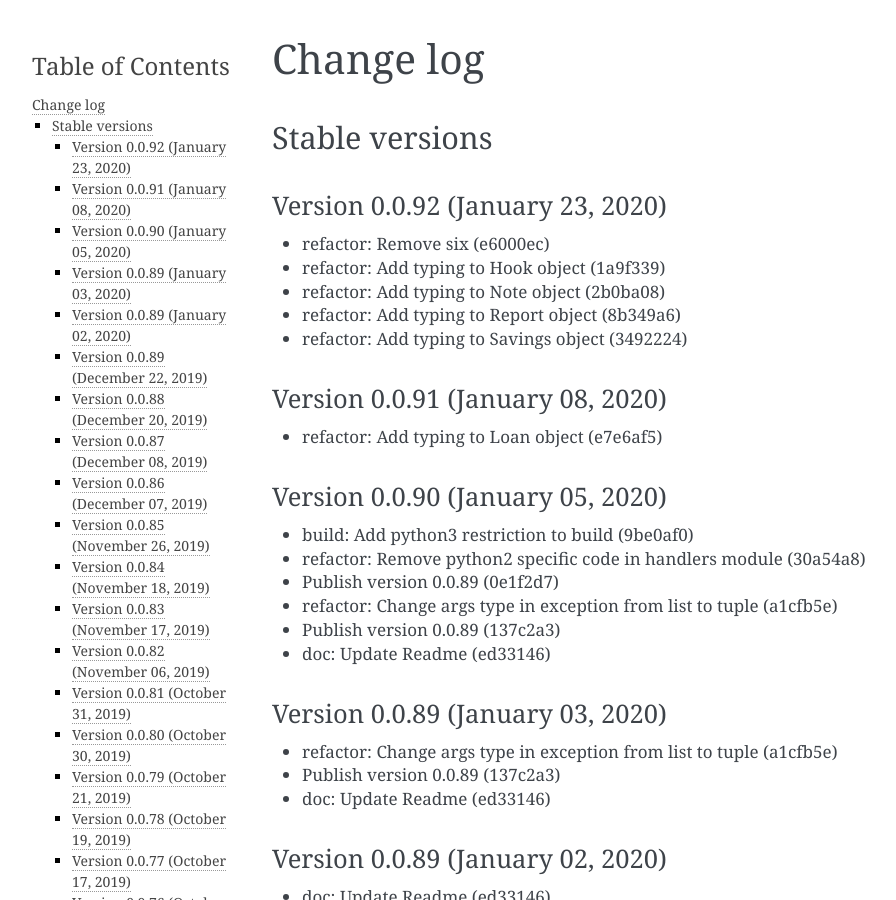
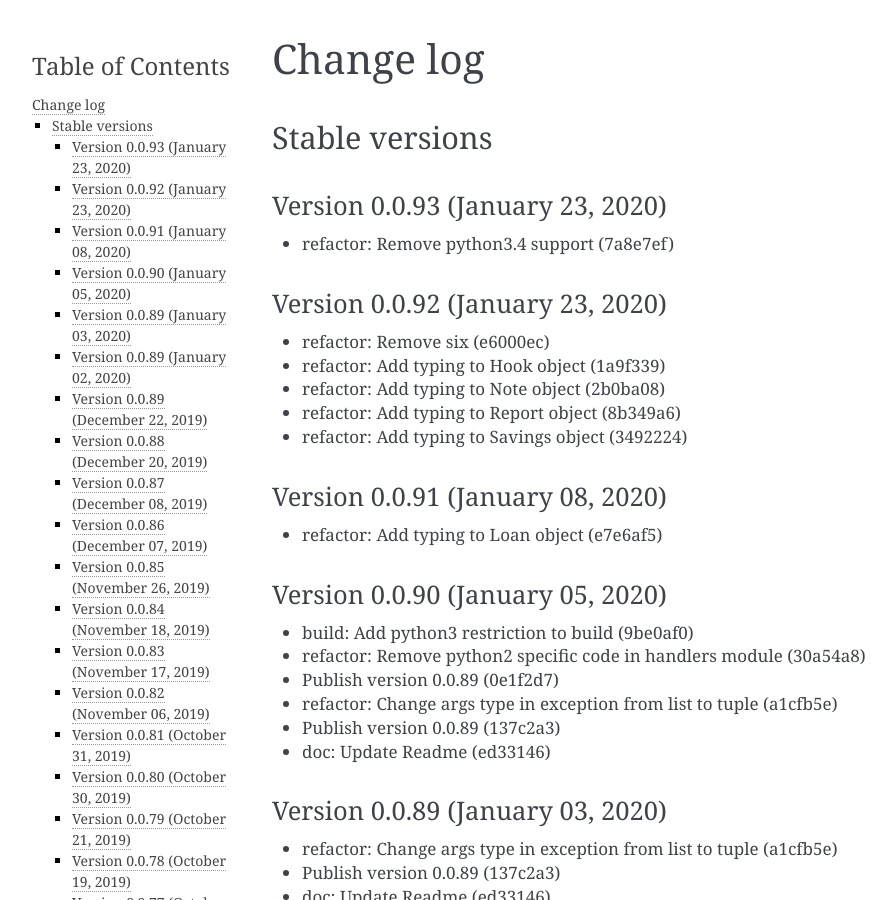
Before and after one commit to mobidevke/PyFineract, a Sphinx documentation site: the page built from docs/changes.rst, in a window 1280 px wide and 900 px high. Shown: the whole window, without its empty margins (148-1044 px from the left). Built offline with Sphinx 7.4.7, drawn with Linux system fonts in a browser that asks for light colours; formulas are drawn with MathJax 3.

Commit message:
Publish version 0.0.93

```diff
--- a/docs/changes.rst
+++ b/docs/changes.rst
@@ -3,6 +3,11 @@ Change log
 
 Stable versions
 ~~~~~~~~~~~~~~~
+
+Version 0.0.93 (January 23, 2020)
+-------------------------------------
+
+* refactor: Remove python3.4 support (7a8e7ef)
 
 Version 0.0.92 (January 23, 2020)
 -------------------------------------
--- a/setup.py
+++ b/setup.py
@@ -2,7 +2,7 @@ import textwrap
 
 import setuptools
 
-version = "0.0.92"
+version = "0.0.93"
 
 if __name__ == '__main__':
     setuptools.setup(
```
